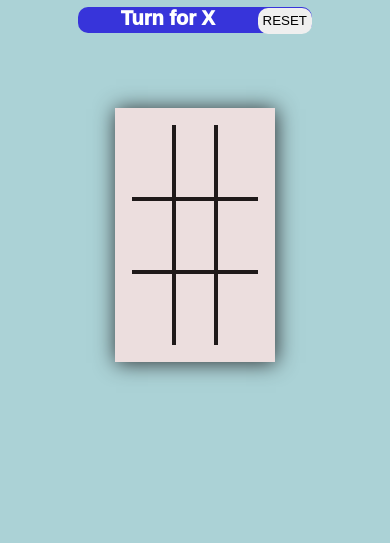
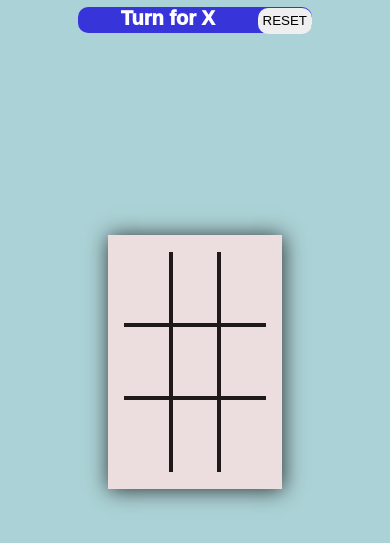
Before and after one commit to Mraj101/Tic-Tac-Toe-vanilla-js-, a plain HTML site: page index.html in a window 390 px wide. Shown: the part 99-642 px from the top of the page. Drawn offline with Linux system fonts and the light colour scheme; grey boxes are pictures that could not be loaded.

Commit message:
modified

```diff
--- a/script.js
+++ b/script.js
@@ -36,7 +36,7 @@ function chackwin()
                 document.querySelector('.info').innerText= boxtext[e[0]].innerText +" won";
                 // document.querySelector('.img').getElementsByTagName('img')[0].style.visibility="visible";
 
-                document.querySelector('.img').getElementsByTagName('img')[0].style.width="15vh";
+                document.querySelector('.img').getElementsByTagName('img')[0].style.width="40vh";
                 music.play();
                 isgameover=true;
                 win=true;
--- a/style.css
+++ b/style.css
@@ -162,15 +162,15 @@ nav ul{
     }
 
 .tictaccontainer {
-    height: 50vh;
+    height: 80vh;
     width: 85%;
     align-items: center;
     justify-content: center;
     flex-direction: column;
 }
 .tictac{
-    width: 55%;
-    height: 30vh;
+    width: 60%;
+    height: 40%;
 }
 .box{
     font-size: 18px;
@@ -178,7 +178,7 @@ nav ul{
 .img>img{
     /* width: 15vh; */
     width: 0;
-    transition: width 1.5s ease-in-out;
+    transition: width 1s ease-in-out;
 }
 }
 
```
